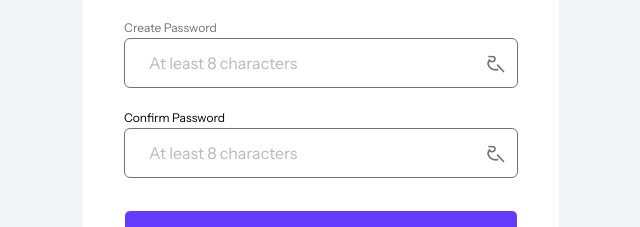
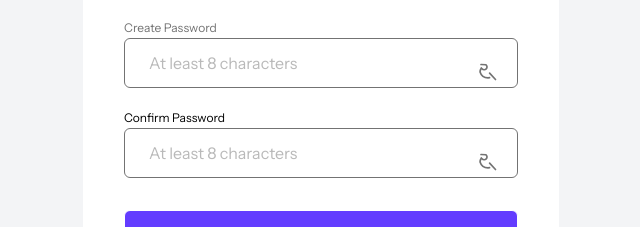
Before and after one commit to EniolaCodes/alx-project-nexus, a Next.js app: page /register in a window 1280 px wide. Shown: the part 380-607 px from the top of the page, without its empty margins (319-959 px from the left). Built offline with nearby package versions, Linux system fonts and the light colour scheme; no server answers.

Commit message:
test: add automated accessibility testing with jest-axe

```diff
--- a/app/login/page.tsx
+++ b/app/login/page.tsx
@@ -68,7 +68,7 @@ const Login = () => {
       <div className="sm:pb-10 pb-5 sm:px-0 px-5">
         <Image src={logo} alt="logo" className="sm:w-full h-auto" priority />
       </div>
-      <div className="border bg-white flex flex-col gap-2 sm:w-119 sm:h-121.5 sm:p-10 px-5 py-12 rounded-md border-white">
+      <main className="border bg-white flex flex-col gap-2 sm:w-119 sm:h-121.5 sm:p-10 px-5 py-12 rounded-md border-white">
         <h2 className="sm:text-[32px] text-2xl text-[#333333] font-bold">
           Login
         </h2>
@@ -136,7 +136,8 @@ const Login = () => {
               <button
                 type="button"
                 onClick={() => setShowPassword(!showPassword)}
-                className="absolute top-4 right-3 text-[#737373] hover:text-[#633CFF] transition-colors"
+                aria-label={showPassword ? "Hide password" : "Show password"}
+                className="absolute top-4 right-3 p-2 text-[#737373] hover:text-[#633CFF] transition-colors"
               >
                 {showPassword ? (
                   <svg
@@ -203,7 +204,7 @@ const Login = () => {
             </h1>
           </div>
         </form>
-      </div>
+      </main>
     </section>
   );
 };
--- a/app/register/page.tsx
+++ b/app/register/page.tsx
@@ -85,7 +85,7 @@ const Register = () => {
         <Image src={logo} alt="logo" className="sm:w-full h-auto" priority />
       </div>
 
-      <div className="border bg-white flex flex-col gap-2 sm:w-119 sm:h-140 sm:p-10 px-5 py-12 rounded-md border-white">
+      <main className="border bg-white flex flex-col gap-2 sm:w-119 sm:h-140 sm:p-10 px-5 py-12 rounded-md border-white">
         <h2 className="sm:text-[32px] text-2xl text-[#333333] font-bold">
           Create account
         </h2>
@@ -154,7 +154,8 @@ const Register = () => {
               <button
                 type="button"
                 onClick={() => setShowPassword(!showPassword)}
-                className="absolute top-4 right-3 text-[#737373] hover:text-[#633CFF] transition-colors"
+                aria-label={showPassword ? "Hide password" : "Show password"}
+                className="absolute top-4 right-3 p-2 text-[#737373] hover:text-[#633CFF] transition-colors"
               >
                 {showPassword ? (
                   <svg
@@ -218,7 +219,10 @@ const Register = () => {
               <button
                 type="button"
                 onClick={() => setShowConfirmPassword(!showConfirmPassword)}
-                className="absolute top-4 right-3 text-[#737373] hover:text-[#633CFF] transition-colors"
+                aria-label={
+                  showConfirmPassword ? "Hide password" : "Show password"
+                }
+                className="absolute top-4 right-3 p-2 text-[#737373] hover:text-[#633CFF] transition-colors"
               >
                 {showConfirmPassword ? (
                   <svg
@@ -281,7 +285,7 @@ const Register = () => {
             </h1>
           </div>
         </form>
-      </div>
+      </main>
     </section>
   );
 };
--- a/components/customize/CustomizeLinks.tsx
+++ b/components/customize/CustomizeLinks.tsx
@@ -292,7 +292,7 @@ const CustomizeLinks: NextPage = () => {
 
   return (
     <div className="flex min-h-screen">
-      <div className="bg-gray-100 p-5">
+      <section className="bg-gray-100 p-5">
         <MainLayout
           profilePicture={profilePicture || undefined}
           email={email || undefined}
@@ -301,9 +301,8 @@ const CustomizeLinks: NextPage = () => {
             url: urls[index] || platformDefaultUrls[link.platform] || "",
           }))}
         />
-      </div>
-
-      <section className="bg-gray-100 p-5 flex-1">
+      </section>
+      <main className="bg-gray-100 p-5 flex-1">
         <Head>
           <title>Customize Links</title>
         </Head>
@@ -451,7 +450,7 @@ const CustomizeLinks: NextPage = () => {
             </button>
           </div>
         </main>
-      </section>
+      </main>
     </div>
   );
 };
--- a/components/preview/Preview.tsx
+++ b/components/preview/Preview.tsx
@@ -108,7 +108,7 @@ const PreviewPage: FC<PreviewProps> = ({ links, imageUrl, email }) => {
 
   return (
     <section className="min-h-screen w-full bg-gray-100">
-      <main className="relative md:bg-[#633CFF] rounded-bl-4xl rounded-br-4xl h-92.5 flex flex-col gap-15 lg:gap-26.5 sm:gap-31.5 z-10">
+      <div className="relative md:bg-[#633CFF] rounded-bl-4xl rounded-br-4xl h-92.5 flex flex-col gap-15 lg:gap-26.5 sm:gap-31.5 z-10">
         <div className="w-full top-0 sm:px-6 sm:py-4">
           <nav className="px-6 py-4 rounded-xl bg-white w-full flex justify-center gap-4 sm:gap-0 sm:justify-between items-center">
             <Link
@@ -125,7 +125,7 @@ const PreviewPage: FC<PreviewProps> = ({ links, imageUrl, email }) => {
             </button>
           </nav>
         </div>
-        <div className="w-full flex justify-center items-center ">
+        <main className="w-full flex justify-center items-center ">
           <div className="h-fit w-87.25 rounded-3xl md:bg-white flex flex-col py-12 gap-8 items-center">
             <div className="flex flex-col gap-6.25 items-center">
               {profileData.imageUrl ? (
@@ -181,8 +181,8 @@ const PreviewPage: FC<PreviewProps> = ({ links, imageUrl, email }) => {
               ))}
             </div>
           </div>
-        </div>
-      </main>
+        </main>
+      </div>
     </section>
   );
 };
```
Also changed, not shown: 1 other file (tests, documents, lock files or other folders).
